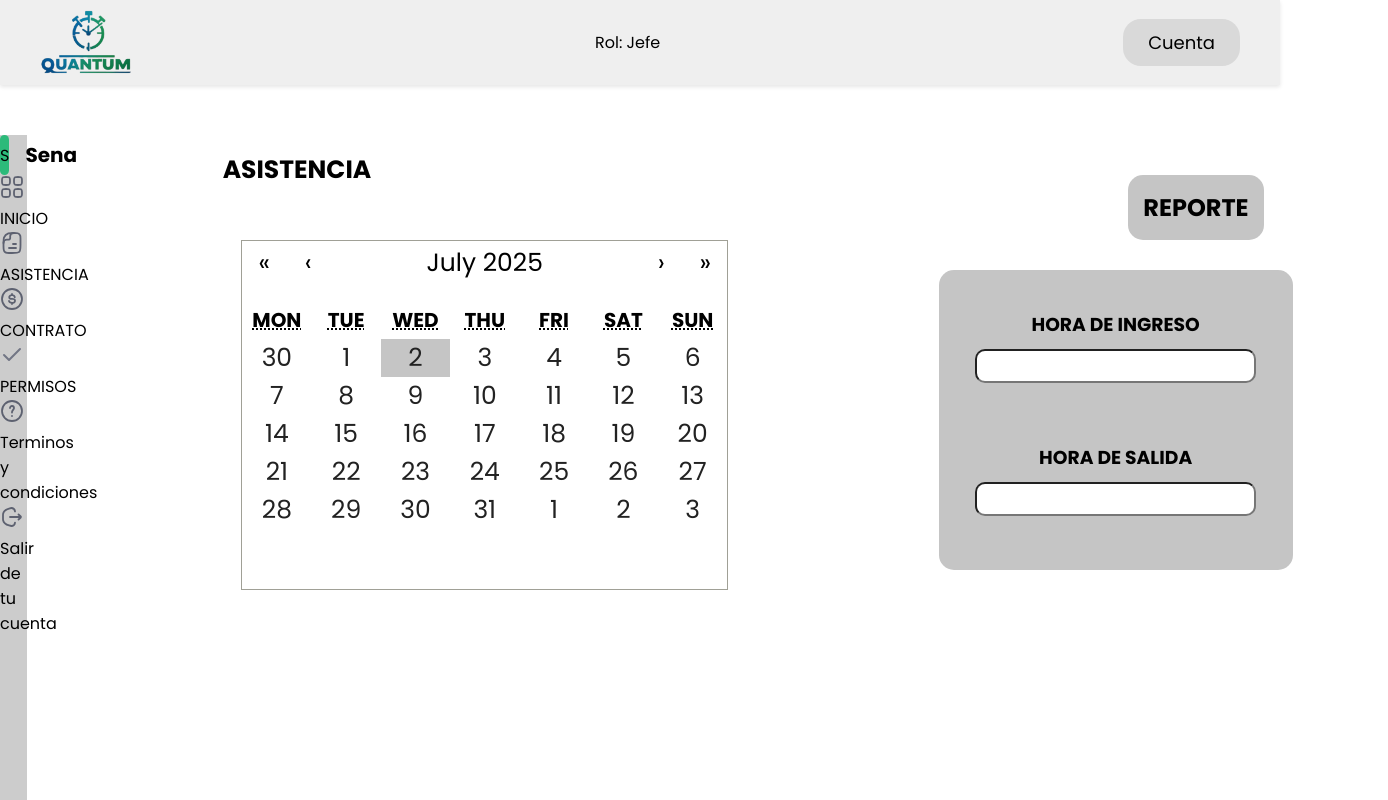
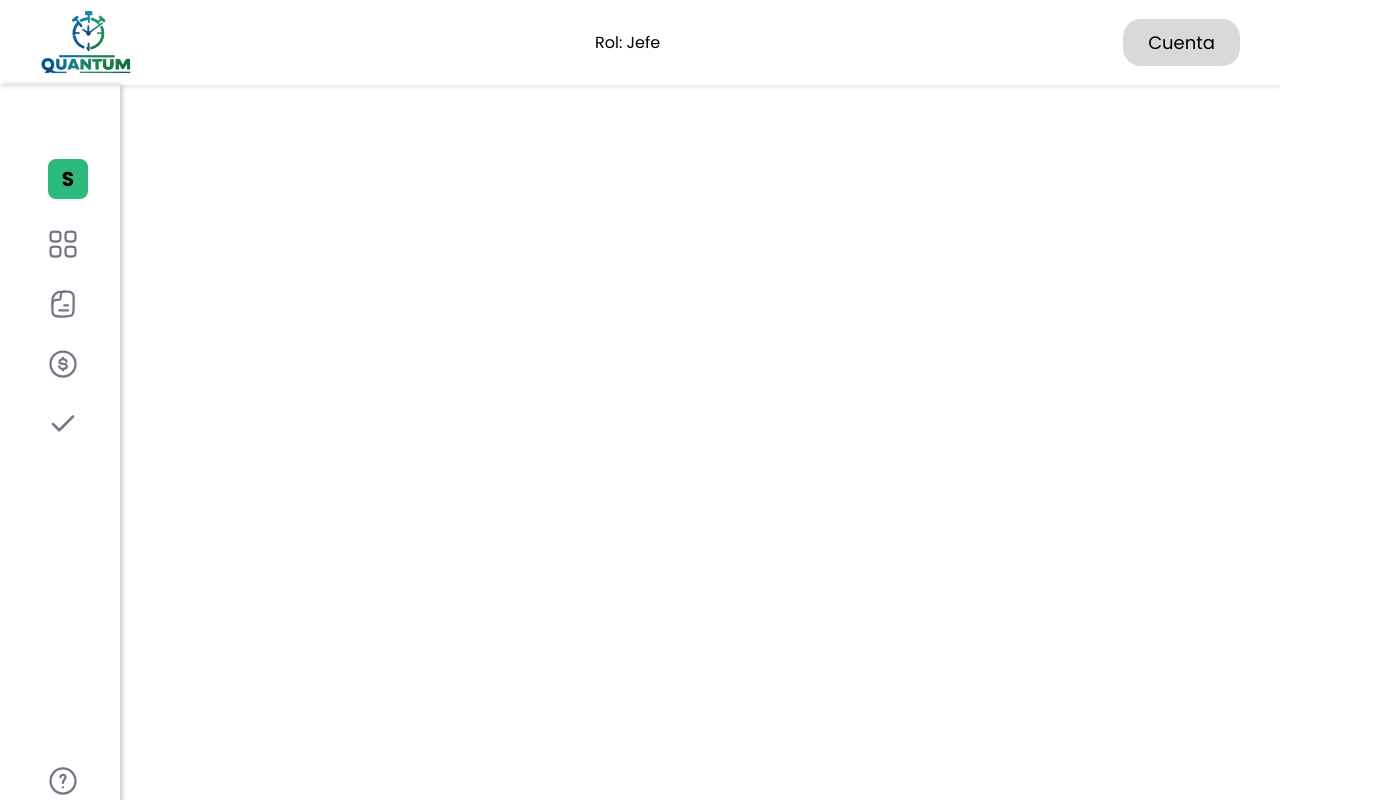
Before and after one commit to T0rricelly/mookup_quantum, a React (Vite) app: page /home/assistance in a window 1280 px wide. Shown: the top 800 px of the page, 1388 px wide, since content can reach past the window. Built offline with nearby package versions, Linux system fonts and the light colour scheme; sample sign-in values are in the browser's storage.

Commit message:
actualizacion menu

```diff
--- a/src/components/components_calendar/Calendarp.jsx
+++ b/src/components/components_calendar/Calendarp.jsx
@@ -1,13 +1,19 @@
 import Calendar from 'react-calendar';
 import 'react-calendar/dist/Calendar.css';
 import "../../styles/styles_calendar/Calendarp.css";
+import Menu from "./../menu/menu.jsx";
+import './../../views/Home.css'
+
 
 
 
 export const Calendarp = () => {
     return (
         <>
-            <section className="menandcal">
+            <section className="contenedor">
+
+                    <Menu />
+                {/* <section className="menandcal">
 
                     <h1 className="Asistencia_text">ASISTENCIA</h1>
                     <Calendar className="Calendarioo" />
@@ -18,6 +24,7 @@ export const Calendarp = () => {
                         <h1 className="Report_text">HORA DE SALIDA</h1>
                         <input type="str" className="hora_inp"></input>
                     </section>
+                </section> */}
             </section>
         </>
     )
--- a/src/components/components_permisos/cont_permisos.jsx
+++ /dev/null
@@ -1,126 +0,0 @@
-import { useState } from "react";
-import "../../styles/styles_permisos/Cont_permisos.css";
-
-export const Cont_permisos = () => {
-  const [mostrarModal, setMostrarModal] = useState(false);
-  const abrirModal = () => setMostrarModal(true);
-  const cerrarModal = () => setMostrarModal(false);
-
-  return (
-    <>
-      <section className="cont_permisos">
-        <nav className="tiempo">
-          <h1 className="titulo_ini">Permisos</h1>
-          <article>
-            <button className="btn_nuevo" onClick={abrirModal}>
-              NUEVO+
-            </button>
-          </article>
-        </nav>
-        <section className="tabla_container">
-          <table className="tabla">
-            <thead>
-              <tr>
-                <th>Tipo de Permiso</th>
-                <th>Fecha de Inicio</th>
-                <th>Fecha Fin</th>
-                <th>Dias</th>
-                <th>Comprobante</th>
-                <th>Estado</th>
-              </tr>
-            </thead>
-
-            <tbody>
-              <tr>
-                <td> empleado</td>
-                <td>10/04/2025</td>
-                <td>10/10/2026</td>
-                <td></td>
-                <td></td>
-                <td></td>
-              </tr>
-              <tr>
-                <td>Vacaciones</td>
-                <td>10/04/2025</td>
-                <td>10/10/2026</td>
-                <td></td>
-                <td></td>
-                <td></td>
-              </tr>
-              <tr>
-                <td>Vacaciones</td>
-                <td>10/04/2025</td>
-                <td>10/10/2026</td>
-                <td></td>
-                <td></td>
-                <td></td>
-              </tr>
-              <tr>
-                <td>Vacaciones</td>
-                <td>10/04/2025</td>
-                <td>10/10/2026</td>
-                <td></td>
-                <td></td>
-                <td></td>
-              </tr>
-              <tr>
-                <td>Vacaciones</td>
-                <td>10/04/2025</td>
-                <td>10/10/2026</td>
-                <td></td>
-                <td></td>
-                <td></td>
-              </tr>
-              <tr>
-                <td>Vacaciones</td>
-                <td>10/04/2025</td>
-                <td>10/10/2026</td>
-                <td></td>
-                <td></td>
-                <td></td>
-              </tr>
-            </tbody>
-          </table>
-        </section>
-      </section>
-      {mostrarModal && (
-        <div className="modal_fondo">
-          <div className="modal_formulario">
-            <h2 className="modal_titulo">NUEVO PERMISO</h2>
-            <div className="modal_grid">
-              <div className="campo">
-                <label>TIPO DE PERMISO</label>
-                <input type="text" placeholder="Ej. Vacaciones" />
-              </div>
-
-              <div className="campo">
-                <label>FECHA</label>
-                <input type="date" />
-              </div>
-
-              <div className="campo">
-                <label>DIAS</label>
-                <input type="number" placeholder="Ej. 5" />
-              </div>
-
-              <div className="campo">
-                <label>COMPROBANTE</label>
-                <div className="comprobante_input">
-                  <input type="file" />
-                  <span className="icono_subida">⬆</span>
-                </div>
-              </div>
-            </div>
-
-            <div className="modal_botones">
-              <button className="btn_cancelar" onClick={cerrarModal}>CANCELAR</button>
-              <button className="btn_crear">CREAR</button>
-            </div>
-          </div>
-        </div>
-      )}
-    </>
-  );
-};
-
-export default Cont_permisos;
--- a/src/components/footer/footer.css
+++ b/src/components/footer/footer.css
@@ -3,7 +3,7 @@
     height: 280px;
     display: flex;
     justify-content: space-around;
-    background-color: #EFEFEF;
+    background-color: #fff;
     align-items: center;
 }
 .footer__img{
--- a/src/components/header/header_home.css
+++ b/src/components/header/header_home.css
@@ -7,7 +7,7 @@
 .header_home {
     display: flex;
     align-items: center;
-    background-color: #EFEFEF;
+    background-color: #FFF;
     box-shadow: 0 2px 4px rgba(0, 0, 0, 0.1);
     justify-content: space-between;
     padding: 10px 40px;
--- a/src/components/menu/Menu.css
+++ b/src/components/menu/Menu.css
@@ -1,26 +1,26 @@
-.menu{
-  background-color: rgba(0, 0, 0, 0.199);
-  width: 25%;
-  height: 745px;
-  /* display: flex;
-  gap: 3rem;
+.menu {
+  /* background-color: rgba(0, 0, 0, 0.199); */
+  display: flex;
   flex-direction: column;
-  text-align: center;
-  align-items: center;
+  justify-content: space-between;
   padding: 1.5rem;
-  width: 100%;
-  border-right: solid 1px; */
+  padding-left: 3rem;
+  width: 15%;
+  height: 795px;
+  font-size: 18px;
+  box-shadow:  2px 0 5px #0000003e;
 }
 
-a{
+a {
   color: black;
 }
-.info{
+
+.menu_info {
   display: flex;
-    align-items: center;
   gap: 16px;
 }
-.info_inicial{
+
+.info_inicial {
   display: flex;
   justify-content: center;
   align-items: center;
@@ -28,11 +28,42 @@ a{
   width: 40px;
   height: 40px;
   border-radius: 8px;
-}
-.info_nombre{
   font-size: 20px;
   font-weight: 700;
 }
+
+.info_nombre {
+  align-content: center;
+  font-size: 20px;
+  font-weight: 700;
+}
+
+/* .block{
+  display: grid;
+  grid-template-rows: 70% 30%;
+  display: flex;
+  flex-direction: column;
+  align-content: space-between;
+  width: 100%;
+  height: 745px;
+  } */
+.block_up {
+  /* display: flex;
+  flex-direction: column;
+  align-content: flex-start;
+  gap: 30px; */
+  /* width: 100%; */
+  margin-top: 50px;
+  display: grid;
+  gap: 30px;
+}
+
+.block_down {
+  display: grid;
+  gap: 30px;
+  /* width: 100%; */
+}
+
 /* .text_menu:hover {
   text-decoration: underline;
   text-decoration-thickness: 2px;
@@ -41,20 +72,29 @@ a{
   cursor: pointer;
   border-radius: 8px;
   } */
-  /* Responsivo: solo íconos en pantallas pequeñas */
-  @media (max-width: 760px) {
-    .menu {
-      width: 80px;
+.block_link {
+  display: flex;
+  align-content: center;
+  gap: 16px;
+}
+.block_link img {
+  width: 30px;
+  height: 30px;
 }
 
-    .titulo_menu span,
-    .text_menu span {
+/* Responsivo: solo íconos en pantallas pequeñas */
+@media (max-width: 1435px) {
+  .menu {
+    width: 120px;
+  }
+  .info_nombre {
     display: none;
   }
+  .block_link span {
+    display: none;
+    width: 40px;
+    height: 40px;
+  }
 
-    .titulo_menu,
-    .text_menu {
-      justify-content: center;
-      padding: 10px;
+
 }
-  }
--- a/src/components/menu/menu.jsx
+++ b/src/components/menu/menu.jsx
@@ -11,54 +11,51 @@ export const Menu = () => {
   const name = "Sena"
   return (
     <>
-      <ul className='menu'>
+      <section className="menu">
+
         <div className="block_up">
-          <li className="info">
+        <section className='menu_info'>
           <div className="info_inicial ">{name.charAt(0)}</div>
           <p className="info_nombre">{name}</p>
-          </li>
+        </section>
 
-          <li className='text_menu'>
+
+          <Link to="/home" className='block_link'>
             <img src={Dash} alt="Casa" />
-            <Link to="/home">
-              <span>INICIO</span>
+            <span>Inicio </span>
           </Link>
-          </li>
-          <li className='text_menu'>
+
+
+          <Link to="/home/assistance" className='block_link'>
             <img src={Cal} alt="Calendario" />
-            <Link to="/home/assistance">
-              <span>ASISTENCIA</span>
+            <span>Asistencia </span>
           </Link>
-          </li>
-          <li className='text_menu'>
+
+          <Link to="/home/contrat" className='block_link'>
             <img src={Contrat} alt="Hoja" />
-            <Link to="/home/contrat">
-              <span>CONTRATO</span>
+            <span>Contrato </span>
           </Link>
-          </li>
-          <li className='text_menu'>
+
+          <Link to="/home/permisos" className='block_link'>
             <img src={Check} alt="Check" />
-            <Link to="/home/permisos">
-              <span>PERMISOS</span>
+            <span>Permiso </span>
           </Link>
-          </li>
         </div>
         <div className="block_down">
-          <li className='text_menu'>
+
+          <Link to="/home/employe" className='block_link'>
             <img src={Help} alt="Empleado" />
-            <Link to="/home/employe">
-              <span>Terminos y condiciones</span>
+            <span>Terminos y condiciones </span>
           </Link>
-          </li>
-          <li className='text_menu'>
+
+
+          <Link to="/home/" className='block_link'>
             <img src={Logout} alt="Empleado" />
-            <Link to="/home/employe">
-              <span>Salir de tu cuenta</span>
+            <span>Salir de tu cuenta </span>
           </Link>
-          </li>
 
         </div>
-      </ul>
+      </section>
     </>
   );
 };
--- a/src/views/Home.css
+++ b/src/views/Home.css
@@ -1,6 +1,6 @@
 .contenedor{
     display: flex;
-    padding: 20px 0px;
+    /* padding: 20px 0px; */
 }
 
 .CONTENIDO{
--- a/src/views/Home.jsx
+++ b/src/views/Home.jsx
@@ -1,10 +1,8 @@
-import Menu from "./../components/menu/menu.jsx";
 import Header from "./../components/header/Header_home.jsx";
 import Footer from "./../components/footer/Footer.jsx";
 import Cont_home from "./../views/Empleado/home/cont_home.jsx";
 import './Home.css';
 import { Routes, Route } from "react-router-dom";
-import Cont_permisos from '../components/components_permisos/cont_permisos.jsx';
 import Calendarp from '../components/components_calendar/Calendarp.jsx';
 import { Formulario } from './Empleado/formulario/Formulario.jsx';
 import Employe from '../components/Components_employe/Employe.jsx';
@@ -14,23 +12,17 @@ export const Home = () => {
   return (
     <>
       <Header />
-      <div className="contenedor">
-        {
-        <aside className="MENU">
-          <Menu />
-        </aside>
-        }
+      {/* <div className="contenedor"> */}
         <main className="CONTENIDO">
           <Routes>
             <Route index element={<Cont_home />} />
-            <Route path="permisos" element={<Cont_permisos />} />
             <Route path="assistance" element={<Calendarp />} />
             <Route path="cuenta" element={<Formulario />} />
             <Route path="employe" element={<Employe />} />
             <Route path="contrat" element={<Table_Employe />} />
           </Routes>
         </main>
-      </div>
+      {/* </div> */}
       <Footer />
     </>
   );
```
Lines whose indentation alone changed are shown as unchanged.
